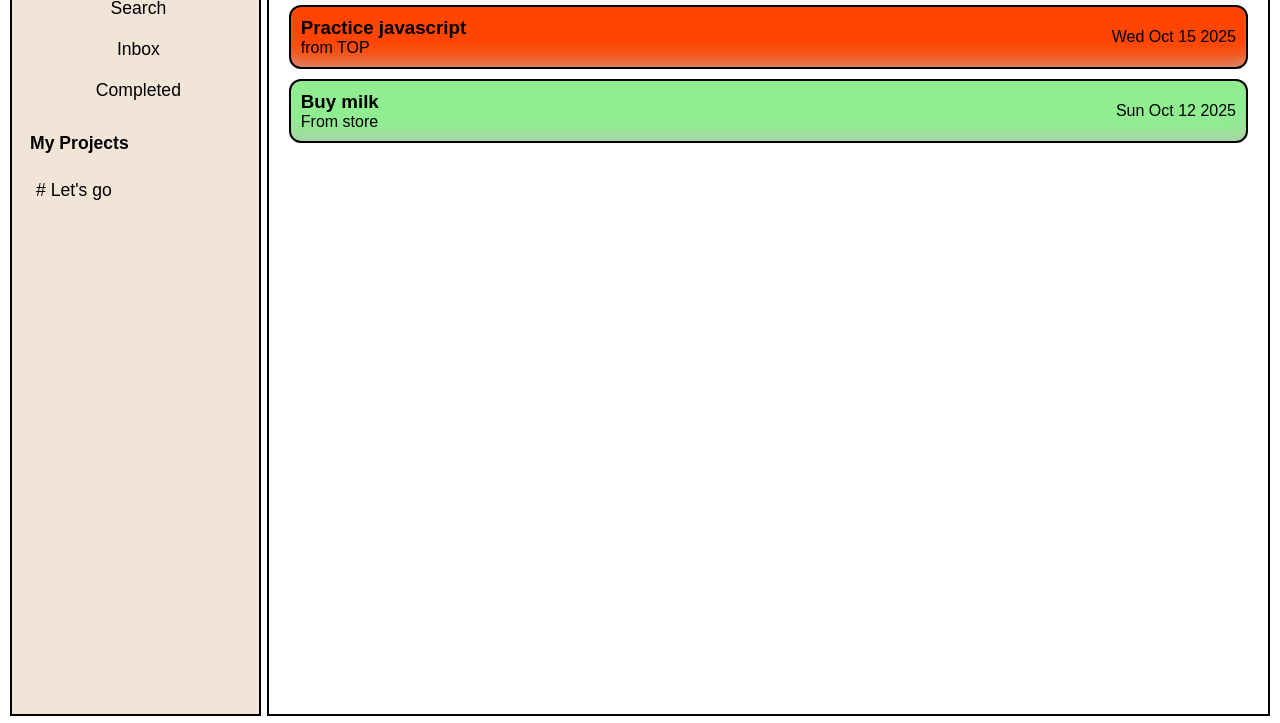
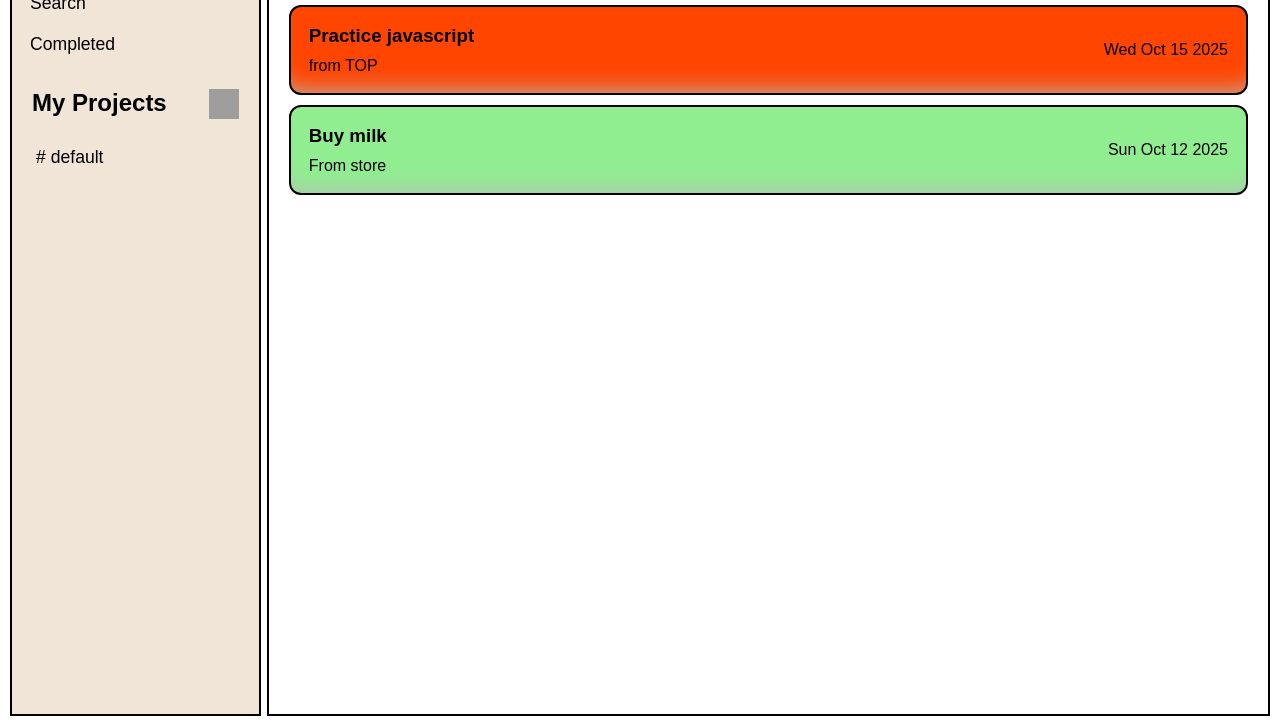
Before and after one commit to Shubham277353/To-Do-App, a website built with webpack: page src/index.html in a window 1280 px wide. Shown: the part 94-817 px from the top of the page. Built offline with nearby package versions, Linux system fonts and the light colour scheme; grey boxes are pictures that could not be loaded.

Commit message:
docs: create addNewProject file for new projects

```diff
--- a/src/displayTodos.js
+++ b/src/displayTodos.js
@@ -16,6 +16,7 @@ export function display() {
     taskDiv.classList.add("task-div");
 
     const titleDescriptionDivd = document.createElement("div");
+    titleDescriptionDivd.classList.add("title-description-div");
     const taskh3 = document.createElement("h3");
     taskh3.classList.add("task");
     taskh3.textContent = todo.title;
--- a/src/index.html
+++ b/src/index.html
@@ -14,13 +14,15 @@
             Add task
           </button>
           <button id="search" class="tabs">Search</button>
-          <button id="inbox" class="tabs">Inbox</button>
-          <button id="completed" class="tabs">Completed</button>
+          <div id="completed" class="tabs">Completed</div>
         </div>
         <div id="projects">
-          <h2 class="tabs">My Projects</h2>
+          <div id="heading-add-section">
+            <h2 >My Projects</h2>
+            <img id="add-project-img" width="30" height="30" src="https://img.icons8.com/ios-glyphs/30/add--v1.png" alt="add--v1"/>
+          </div>
           <div id="project-list">
-            <div class="tabs"># Let's go</div>
+            <div class="tabs"># default</div>
           </div>
         </div>
       </div>
--- a/src/style.css
+++ b/src/style.css
@@ -34,8 +34,7 @@
   display: flex;
   flex-direction: column;
   gap: 4px;
-  margin-left: 6px;
-  margin-top: 20px;
+  margin-top: 15px;
 }
 
 .tabs {
@@ -43,30 +42,9 @@
   cursor: pointer;
   font-size: 1.1rem;
   background-color: transparent;
+  text-align: left;
 }
 
-#add-task,
-#search,
-#inbox,
-#completed {
-  border: none;
-}
-
-#add-task:active,
-#search:active,
-#inbox:active,
-#completed:active{
-  transform: translateY(1px);
-    box-shadow: 0 1px 0 #3e8e41;
-}
-
-#add-task:hover,
-#search:hover,
-#inbox:hover,
-#completed:hover {
-  border-radius: 6px;
-  background-color: #45a049;
-}
 
 #add-task{
   font-size: 1.2rem;
@@ -78,6 +56,18 @@
   margin-top: 16px;
 }
 
+#heading-add-section{
+  display: flex;
+  justify-content: space-between;
+  padding: var(--padding);
+}
+
+/* #add-project-btn{
+  font-size: 2rem;
+  color: red;
+  background-color: white;
+} */
+
 #project-list {
   display: flex;
   flex-direction: column;
@@ -85,6 +75,20 @@
   margin-left: 6px;
   margin-top: 10px;
   font-size: 1.1rem;
+}
+
+.tabs{
+  border: none;
+}
+
+.tabs:active{
+  transform: translateY(1px);
+    box-shadow: 0 1px 0 #3e8e41;
+}
+
+.tabs:hover{
+  border-radius: 6px;
+  background-color: #45a049;
 }
 
 #todo-container {
@@ -100,7 +104,7 @@
 .task-div {
   border: var(--border);
   margin: var(--margin);
-  padding: var(--padding);
+  padding: 18px;
   display: flex;
   justify-content: space-between;
   align-items: center;
@@ -109,6 +113,12 @@
 .tasks {
   border-radius: 12px;
   box-shadow: rgb(187, 187, 187) 0px -20px 26px -20px inset;
+}
+
+.title-description-div{
+  display: flex;
+  flex-direction: column;
+  gap: 10px;
 }
 
 #myDialog{
```
Also changed, not shown: src/addNewProject.js (added).
